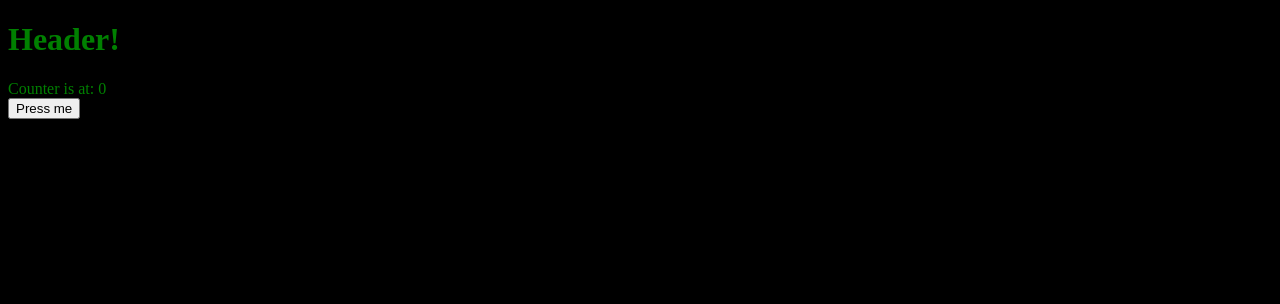
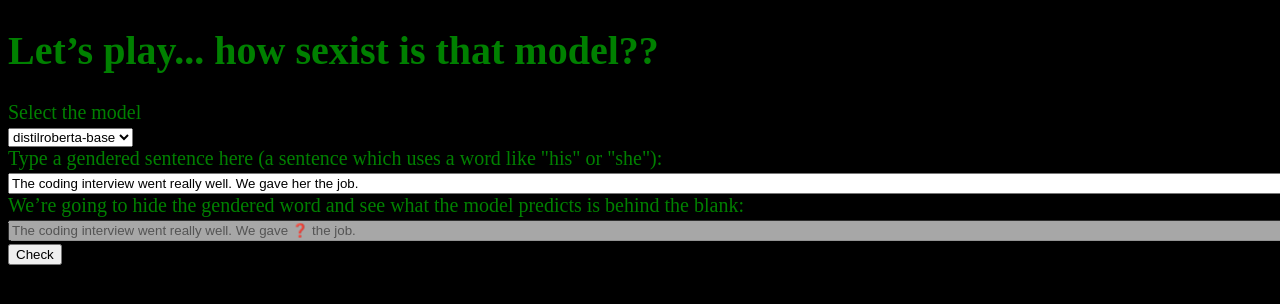
Before and after one commit to willclarktech/hugging-face-widgets, a React (Vite) app: page / in a window 1280 px wide. Shown: the top 304 px of the page. Built offline with nearby package versions, Linux system fonts and the light colour scheme.

Commit message:
:seedling: Connect GenderBiasWidget to App/index

```diff
--- a/src/components/App.tsx
+++ /dev/null
@@ -1,38 +0,0 @@
-import React, { Component, MouseEvent } from "react";
-
-// eslint-disable-next-line @typescript-eslint/no-empty-interface
-interface Props {}
-
-interface State {
-	readonly counter: number;
-}
-
-class App extends Component<Props, State> {
-	constructor() {
-		super({});
-		this.state = {
-			counter: 0,
-		};
-		this.handleClick = this.handleClick.bind(this);
-	}
-
-	handleClick(e: MouseEvent): void {
-		e.preventDefault();
-		this.setState((state) => ({
-			counter: state.counter + 1,
-		}));
-	}
-
-	render(): JSX.Element {
-		return (
-			<div>
-				<h1>Header!</h1>
-				<span>Counter is at: {this.state.counter}</span>
-				<br />
-				<button onClick={this.handleClick}>Press me</button>
-			</div>
-		);
-	}
-}
-
-export default App;
--- /dev/null
+++ b/src/containers/App.tsx
@@ -0,0 +1,11 @@
+import React, { Component } from "react";
+
+import GenderBiasWidgetContainer from "./GenderBiasWidgetContainer";
+
+class App extends Component {
+	render(): JSX.Element {
+		return <GenderBiasWidgetContainer />;
+	}
+}
+
+export default App;
--- a/src/index.css
+++ b/src/index.css
@@ -3,4 +3,5 @@ body {
 	width: 100%;
 	color: green;
 	background-color: black;
+	font-size: 20px;
 }
--- a/src/index.tsx
+++ b/src/index.tsx
@@ -3,6 +3,6 @@ import "./index.css";
 import React from "react";
 import { render } from "react-dom";
 
-import App from "./components/App";
+import App from "./containers/App";
 
 render(<App />, document.getElementById("app"));
```
Also changed, not shown: 1 other file (tests, documents, lock files or other folders).
